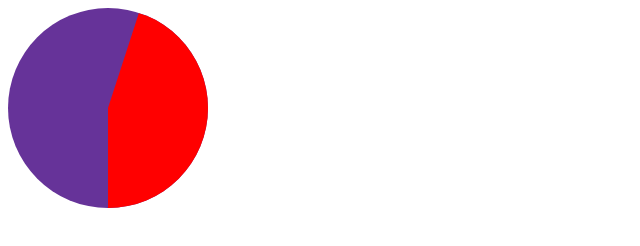
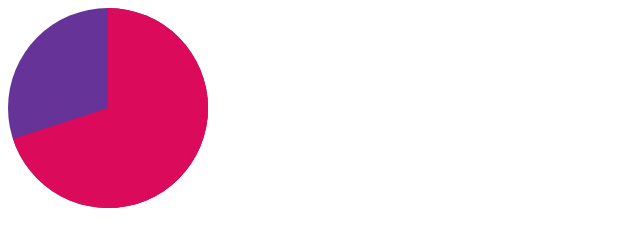
Before and after one commit to davidobodo/front-end-experiments, a plain HTML site: page doughnut-chart/sample4/index.html in a window 1280 px wide. Shown: the whole page, without its empty margins (0-640 px from the left). Drawn offline with Linux system fonts and the light colour scheme.

Commit message:
fix: output pie chart segments with value greater than 50%
BREAKING CHANGE: remove `overflow: hidden` to enable this functionality

New bug introduced(inability to output segments less than 50%) because of the  removed `overflow: hidden`

```diff
--- a/doughnut-chart/sample4/index.html
+++ b/doughnut-chart/sample4/index.html
@@ -12,7 +12,12 @@
 
     <div class="pie">
         <!-- <div class="pie__segment" style="--offset:0; --value:40; --bg:#db0a5b"></div> -->
-        <div class="pie__segment" style="--offset:0; --value:55; --bg:#db0a5b"></div>
+        <div class="pie__segment" style="
+            --offset:0;
+            --value:70;
+            --bg:#db0a5b;
+            --over50: 1;
+            "></div>
         <!-- <div class="pie__segment" style="--offset:40; --value:30; --bg:#22a7f0"></div> -->
         <!-- <div class="pie__segment" style="--offset:70; --value:90; --bg:#2ecc71"></div> -->
     </div>
--- a/doughnut-chart/sample4/style.css
+++ b/doughnut-chart/sample4/style.css
@@ -12,23 +12,30 @@
     position: absolute;
     width: 100%;
     height: 100%;
-    overflow: hidden;
     transform:
         translate(0, -50%)
         rotate(90deg)
         rotate(calc(var(--degrees) * 1deg));
     transform-origin: 50% 100%;
+    /* overflow: hidden; */
+}
+
+.pie__segment:before, .pie__segment:after{
+    content: '';
+    position: absolute;
+    width: 100%;
+    height: 100%;
+    background: var(--bg, #374c3c)
 }
 
 .pie__segment:before{
     --degrees : calc((var(--value, 45)/100) * 360);
-    content: '';
-    background: #f00;
-    position: absolute;
-    width: 100%;
-    height: 100%;
     transform:
         translate(0, 100%)
         rotate(calc(var(--degrees) * 1deg));
     transform-origin: 50% 0;
 }
+
+.pie__segment:after{
+    opacity: var(--over50, 0);
+}
```
